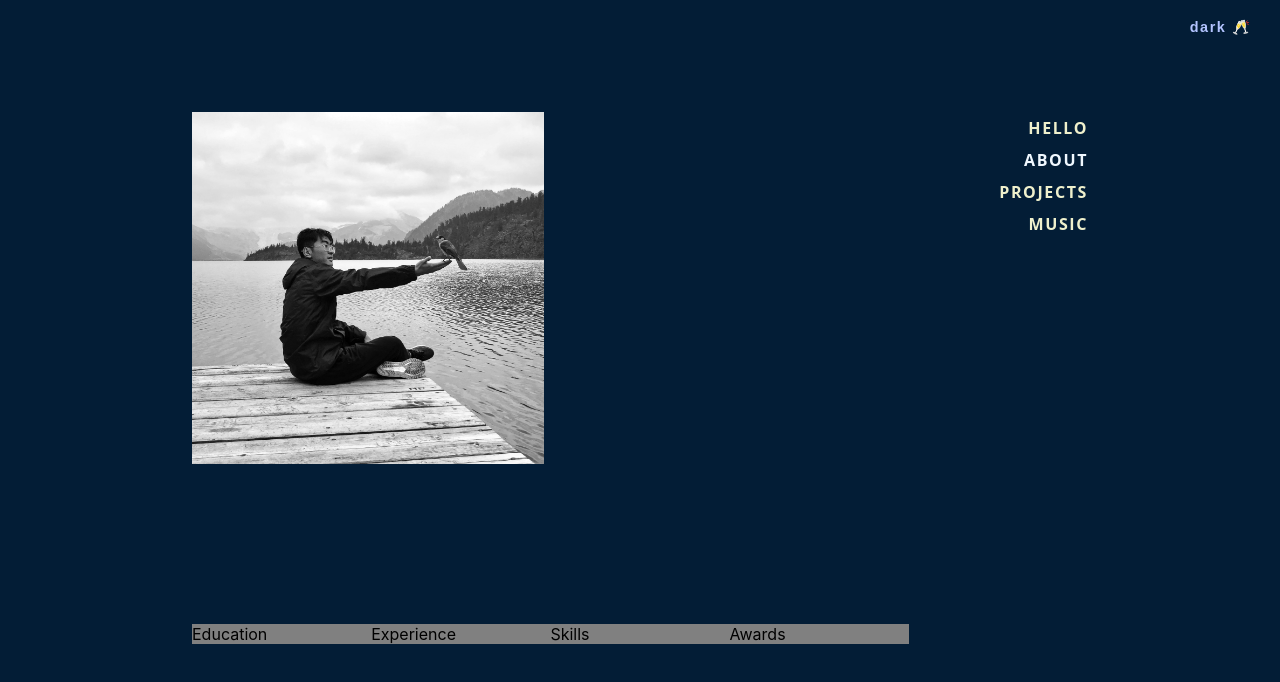
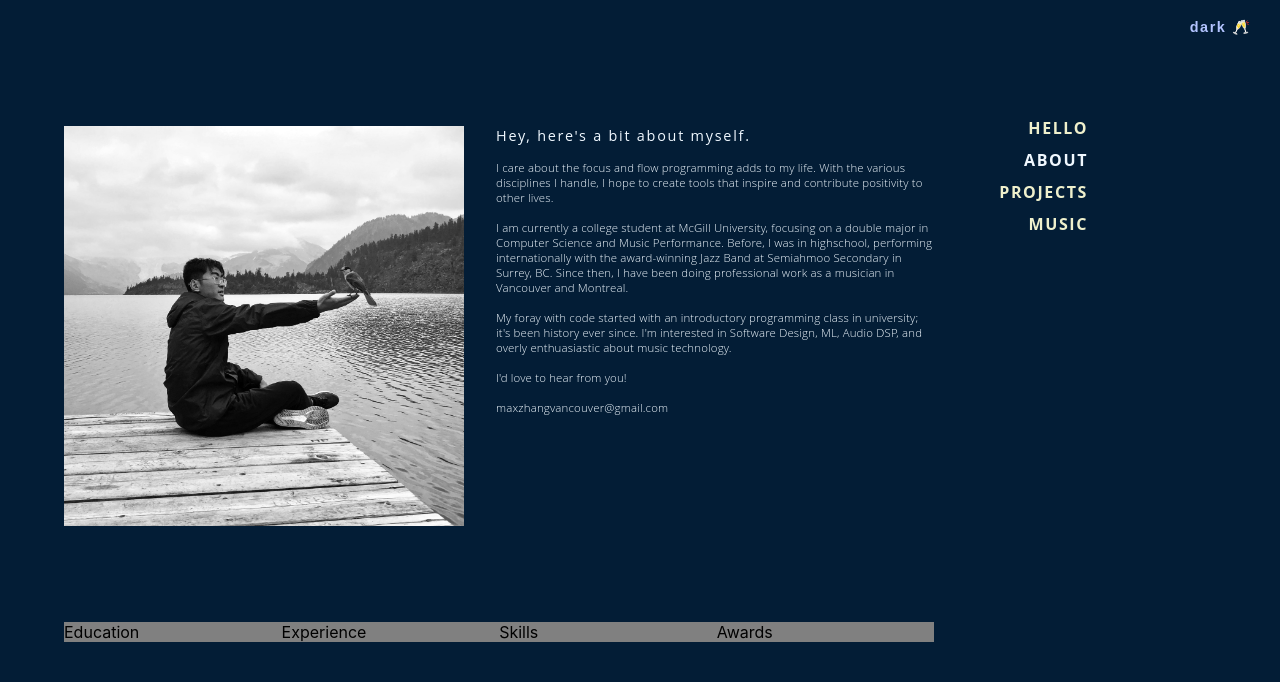
Before and after one commit to chetbae/chetbae.github.io, a React (Create React App) app: page /about in a window 1280 px wide. Shown: the top 682 px of the page. Built offline with nearby package versions, Linux system fonts and the light colour scheme.

Commit message:
AboutPage body done

```diff
--- a/src/containers/AboutPage.tsx
+++ b/src/containers/AboutPage.tsx
@@ -6,10 +6,27 @@ import darkPhoto from '../garibaldiPhoto.jpg';
 import { useContext } from 'react';
 import { ThemeContext } from 'styled-components';
 
+const AboutContainer = styled(containers.PageContainer)`
+    width: 80%;
+    margin: 0% 15% 0% 5%;
+`;
+
 const Column = styled.div`
     background-color: grey;
     min-width: 25%;
     float: left;
+`;
+
+const Row = styled.div`
+    padding-bottom: 1rem;
+`;
+
+const Body = styled.div`
+    padding-left: 27rem;
+`;
+
+const AboutHeading = styled(typography.Body)`
+    color: ${({ theme }) => theme.base};
 `;
 
 export const AboutPage = () => {
@@ -19,17 +36,40 @@ export const AboutPage = () => {
     const AboutImage = styled.div`
     background-image: url(${mode ? darkPhoto : lightPhoto});
     background-repeat: no-repeat;
-    background-size: 22rem 22rem;
-    height: 22rem;
-    width: 22rem;
+    background-size: 100%;
+    height: 25rem;
+    width: 25rem;
+    float: left;
     `;
 
     return(
-        <containers.PageContainer>
+        <AboutContainer>
             <containers.ContentContainer>
-                <AboutImage />
+                <Row>
+                    <AboutImage />
+                    <Body>
+                        <AboutHeading>
+                                Hey, here's a bit about myself. <br />
+                        </AboutHeading>
+                        <typography.SmallBody>
+                        I care about the focus and flow programming adds to my life.
+                        With the various disciplines I handle, I hope to create tools that inspire and contribute positivity to other lives.
+                        <br /><br />
+                        I am currently a college student at McGill University, focusing on a double major in Computer Science and Music Performance.
+                        Before, I was in highschool, performing internationally with the award-winning Jazz Band at Semiahmoo Secondary in Surrey, BC.
+                        Since then, I have been doing professional work as a musician in Vancouver and Montreal.
+                        <br /><br />
+                        My foray with code started with an introductory programming class in university; it's been history ever since.
+                        I'm interested in Software Design, ML, Audio DSP, and overly enthuasiastic about music technology.
+                        <br /><br />
+                        I'd love to hear from you!
+                        <br /><br />
+                        maxzhangvancouver@gmail.com
+                        </typography.SmallBody>
+                    </Body>
+                </Row>
 
-
+                <br />
                 <containers.TopLarge>
                     <Column>
                         Education
@@ -50,7 +90,7 @@ export const AboutPage = () => {
             </containers.ContentContainer>
 
             <SideNav/>
-        </containers.PageContainer>
+        </AboutContainer>
     )
 }
 
--- a/src/styles/colour.js
+++ b/src/styles/colour.js
@@ -4,7 +4,8 @@ const lightBlue = '#B3C4FF';
 const cornflowerBlue = 'cornflowerblue';
 const moon = '#eff0cc';
 const white = 'aliceblue';
-// const black = '#000000';
+const black = '#000000';
+// const trueWhite ='white';
 const pink = 'lightsalmon';
 const coral = 'lightcoral';
 
@@ -15,6 +16,7 @@ export const light_mode = {
     tertiary: cornflowerBlue,
     quaternary: coral,
     background: white,
+    base: black,
 }
 export const dark_mode = {
     id: 'dark',
@@ -23,4 +25,5 @@ export const dark_mode = {
     tertiary: white,
     quaternary: pink,
     background: superDarkBlue,
+    base: white,
 }
--- a/src/styles/containers.js
+++ b/src/styles/containers.js
@@ -10,6 +10,7 @@ const TopMedium = styled.div`
 
 const TopLarge = styled.div`
     padding-top: 10rem;
+    float: none;
 `;
 
 // in App.tsx
@@ -32,7 +33,7 @@ const PageContainer = styled.div`
 
 // page content, left majority
 const ContentContainer = styled.div`
-    width: 80%;
+    width: 85%;
     background-color: gree;
 `;
 
--- a/src/styles/typography.js
+++ b/src/styles/typography.js
@@ -1,11 +1,12 @@
 import styled from 'styled-components'
 import { NavLink } from 'react-router-dom';
 
-const extraLargeText = '3rem'
-const largeText = '2rem'
-const mediumText = '1rem'
-const bodyText = '0.9rem'
-const smallText = '0.75rem'
+const extraLargeText = '3rem';
+const largeText = '2rem';
+const mediumText = '1rem';
+const bodyText = '0.9rem';
+const smallText = '0.75rem';
+const smallerText = '0.715rem';
 
 // large heading, e.g. 'Hello,'
 const LargeHeading = styled.p`
@@ -54,11 +55,11 @@ const Body = styled.p`
 `;
 
 const SmallBody = styled.p`
-font-size: ${smallText};
-font-family: "Open Sans", sans-serif;
-font-weight: 400;
-letter-spacing: 0.1rem;
-color: ${({ theme }) => theme.primary};
+    font-size: ${smallerText};
+    font-family: "Open Sans", sans-serif;
+    font-weight: 300;
+    letter-spacing: 0.01rem;
+    color: ${({ theme }) => theme.base};
 `;
 
 const activeClassName = 'nav-item-active'
```
